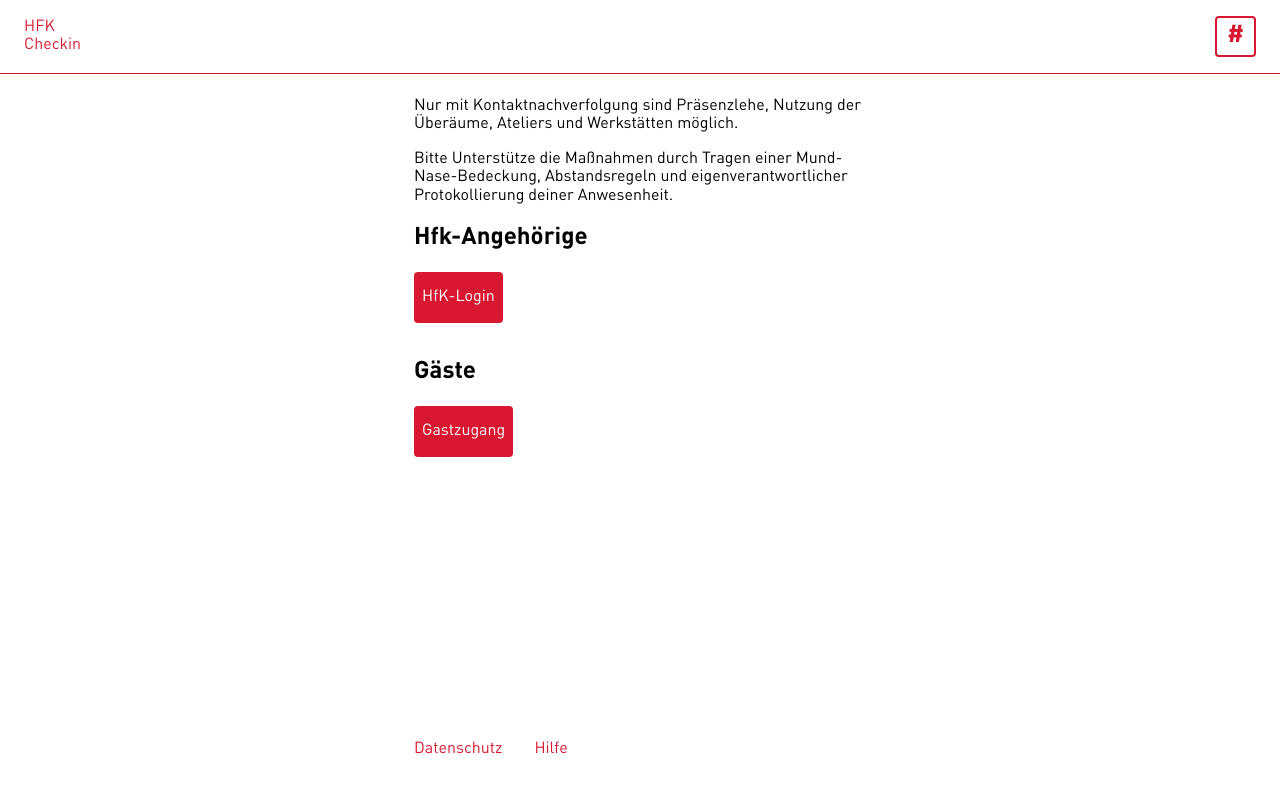
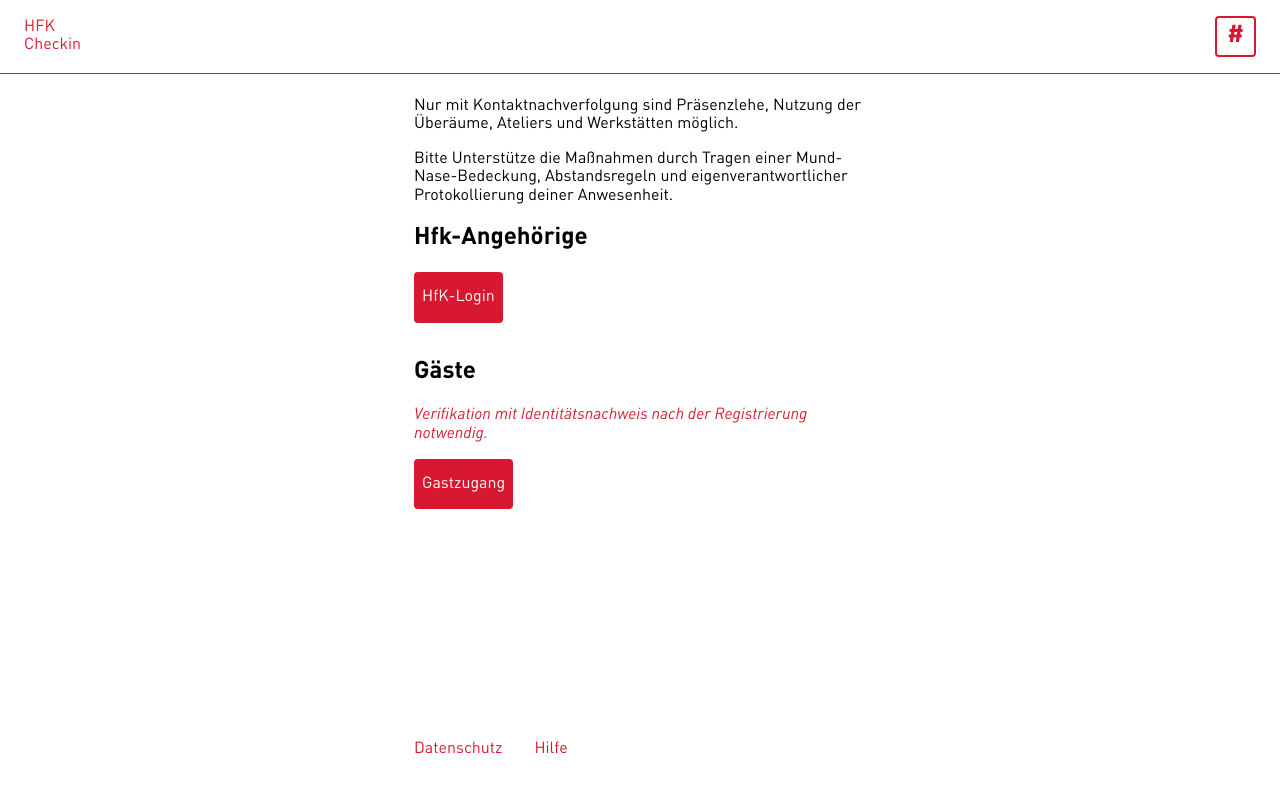
Before and after one commit to digitalmediabremen/hfk-checkin, a Next.js app in the folder frontend/: page /new in a window 1280 px wide. Shown: the top 792 px of the page. Built offline with nearby package versions, Linux system fonts and the light colour scheme; no server answers.

Commit message:
frontend: guest verification notice

```diff
--- a/frontend/pages/new.tsx
+++ b/frontend/pages/new.tsx
@@ -7,6 +7,7 @@ import { Button } from "../components/common/Button";
 import FormGroup from "../components/common/FormGroup";
 import Text from "../components/common/Text";
 import { useTranslation } from "../localization";
+import Notice from "../components/common/Notice";
 
 const NewProfilePage: NextPage = () => {
     const router = useRouter();
@@ -48,6 +49,7 @@ const NewProfilePage: NextPage = () => {
                 </Button>
             </FormGroup>
             <Subtitle>{t("Gäste")}</Subtitle>
+            <Notice>Verifikation mit Identitätsnachweis nach der Registrierung notwendig.</Notice>
             <Button outline onClick={handleGuest}>
                 {t("Gastzugang")}
             </Button>
```
